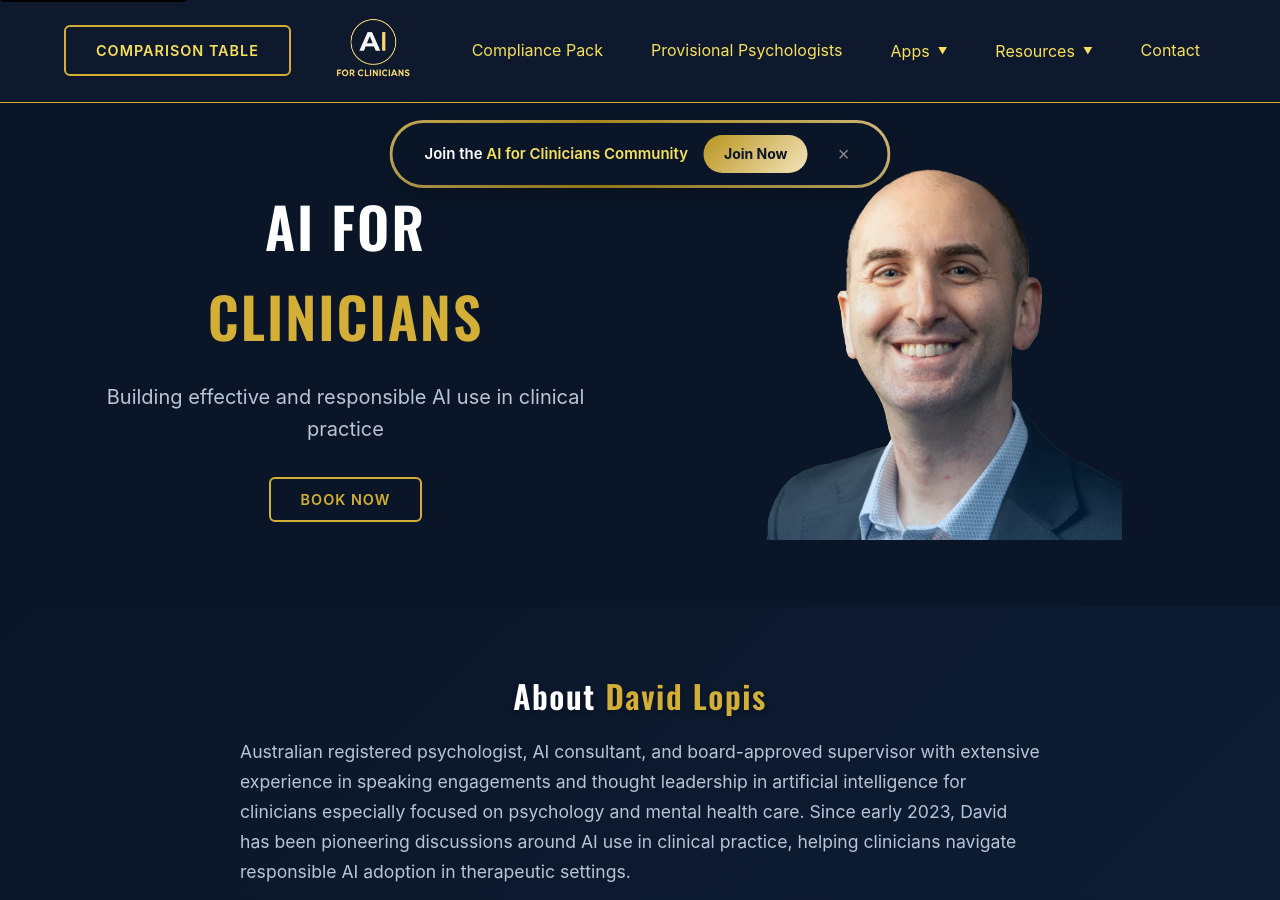
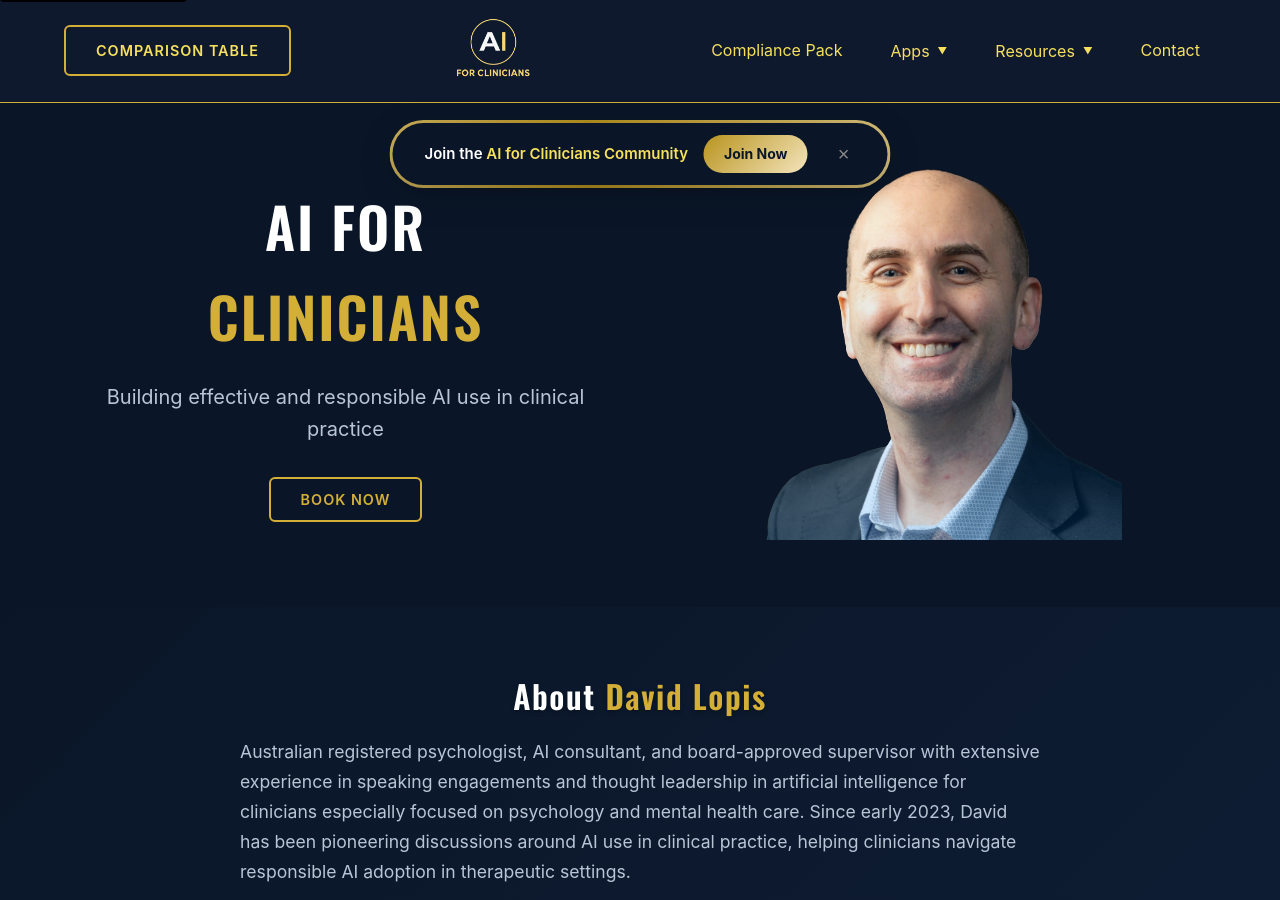
Before and after one commit to keisler-au/aiforclin, a Jekyll site: the page built from index.html, in a window 1280 px wide and 900 px high. Built offline with Jekyll 4.4.1, drawn with Linux system fonts in a browser that asks for light colours; some of the changed lines change nothing that is shown.

Commit message:
archive provisional psychologists page

```diff
--- a/_config.yml
+++ b/_config.yml
@@ -21,3 +21,7 @@
 #     - https://twitter.com/your-handle
 # twitter:
 #   username: your-handle
+
+## _archived folder:
+exclude:
+  - provisional-psychologists/index.html
--- a/_includes/nav-bar.html
+++ b/_includes/nav-bar.html
@@ -31,9 +31,9 @@
         <li>
           <a href="{{ '/compliance/' | relative_url }}" class="nav-link">Compliance Pack</a>
         </li>
-        <li class="dropdown">
+        <!-- <li class="dropdown">
           <a href="{{ '/provisional-psychologists/' | relative_url }}" class="nav-link">Provisional Psychologists</a>
-        </li>
+        </li> -->
         <li class="dropdown">
           <button class="dropdown-toggle" aria-expanded="false" aria-haspopup="true">
             Apps
```
Also changed, not shown: _archived/provisional-psychologists/index.html (renamed from provisional-psychologists/index.html).
